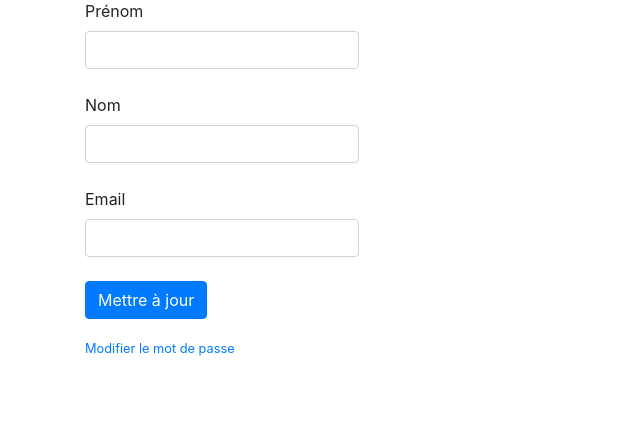
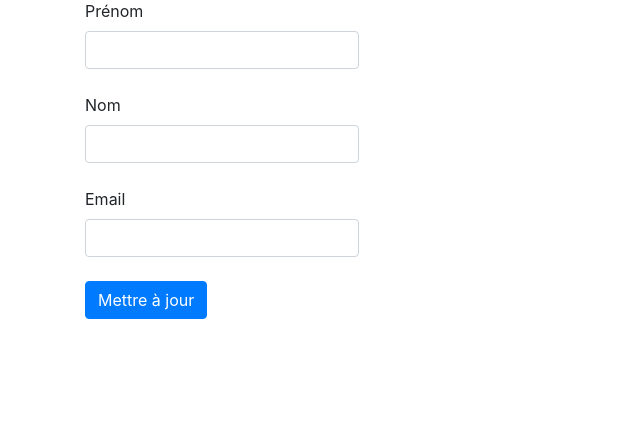
Before and after one commit to ElwinghL/kinenveut, a PHP site: the page made by src/view/account/edit.php in a window 1280 px wide. Shown: the part 201-644 px from the top of the page, without its empty margins (0-640 px from the left). Run offline with PHP 8.4, Linux system fonts and the light colour scheme; the template is opened without the code that fills it, so the values that code supplies are empty; the visitor is signed in with stand-in values (Sample User, id 1).

Commit message:
Retrait du lien pour modifier le mdp

```diff
--- a/src/view/account/edit.php
+++ b/src/view/account/edit.php
@@ -27,9 +27,4 @@ $user = isset($data['user']) ? $data['user'] : new UserModel();
       </div>
     </form>
   </div>
-  <div class="row">
-    <div class="col-md-12">
-      <small><a href="#">Modifier le mot de passe</a></small>
-    </div>
-  </div>
 </div>
```
